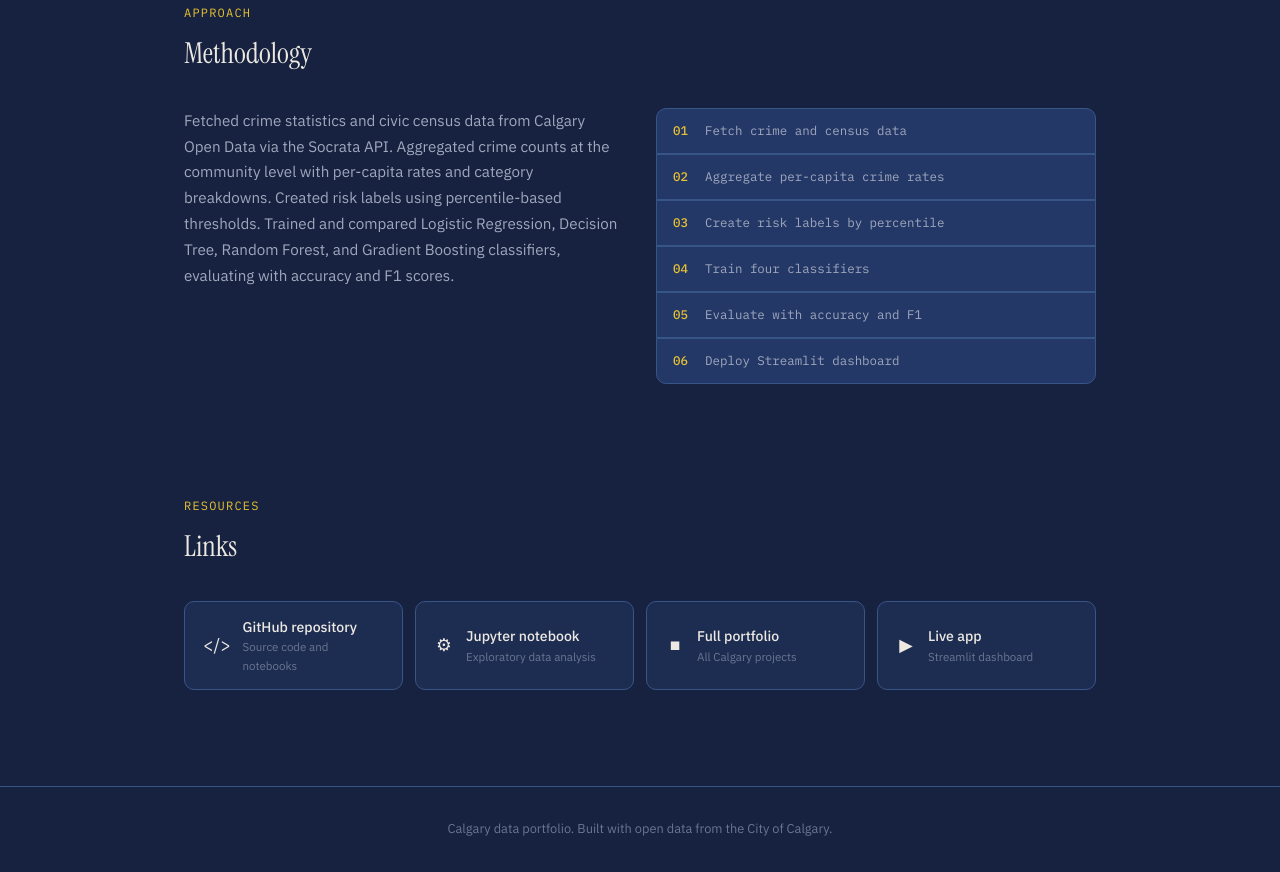
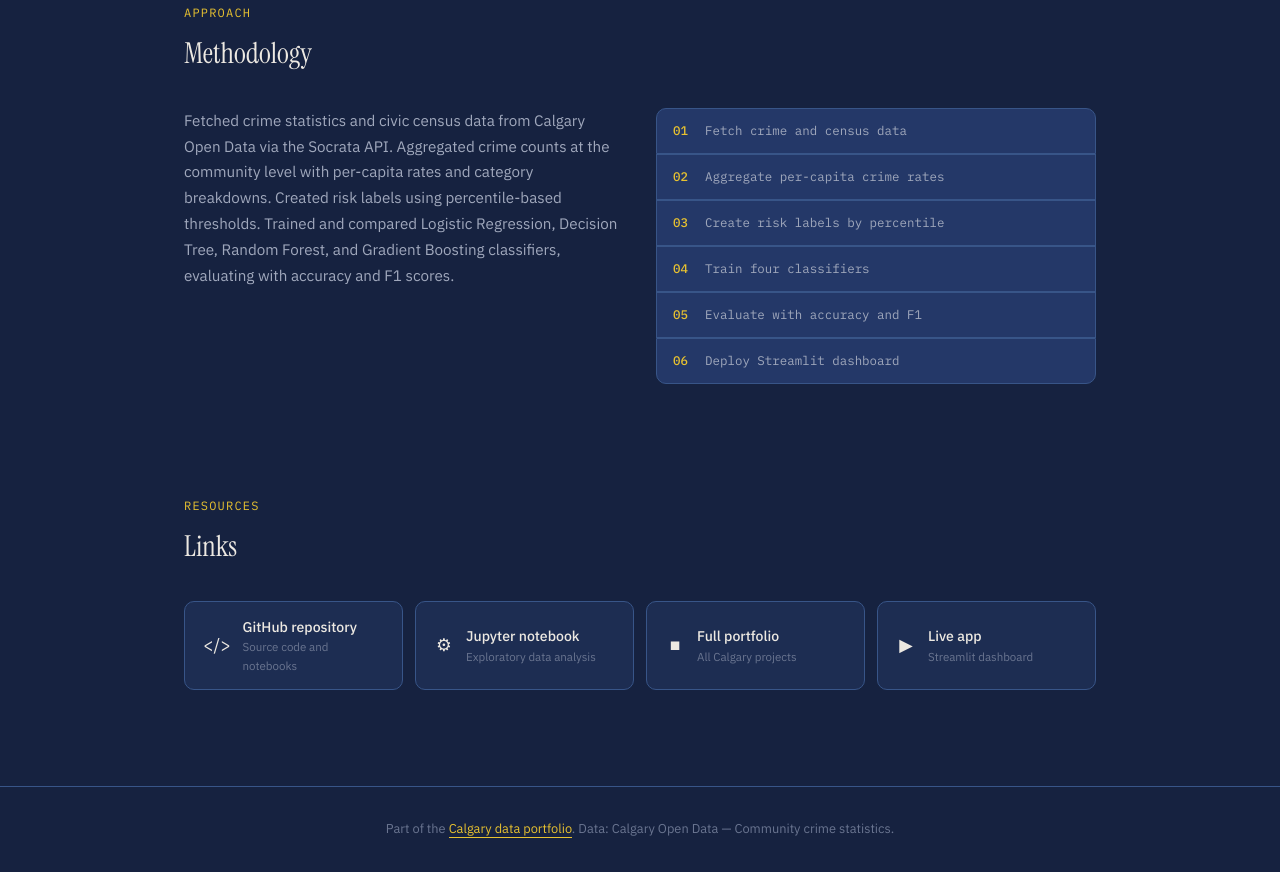
Before and after one commit to guydev42/calgary-crime-classifier, a plain HTML site: page index.html in a window 1280 px wide. Shown: the part 1460-2332 px from the top of the page. Drawn offline with Linux system fonts and the light colour scheme.

Commit message:
Footer: link to portfolio + data source attribution

```diff
--- a/index.html
+++ b/index.html
@@ -223,7 +223,7 @@ footer p{font-size:.8rem;color:var(--text-dim)}
 
 <footer>
   <div class="container">
-    <p>Calgary data portfolio. Built with open data from the City of Calgary.</p>
+    <p>Part of the <a href="https://guydev42.github.io/calgary-data-portfolio/" style="color:var(--gold,#E8C230);text-decoration:none;border-bottom:1px solid">Calgary data portfolio</a>. Data: Calgary Open Data — Community crime statistics.</p>
   </div>
 </footer>
 
```
